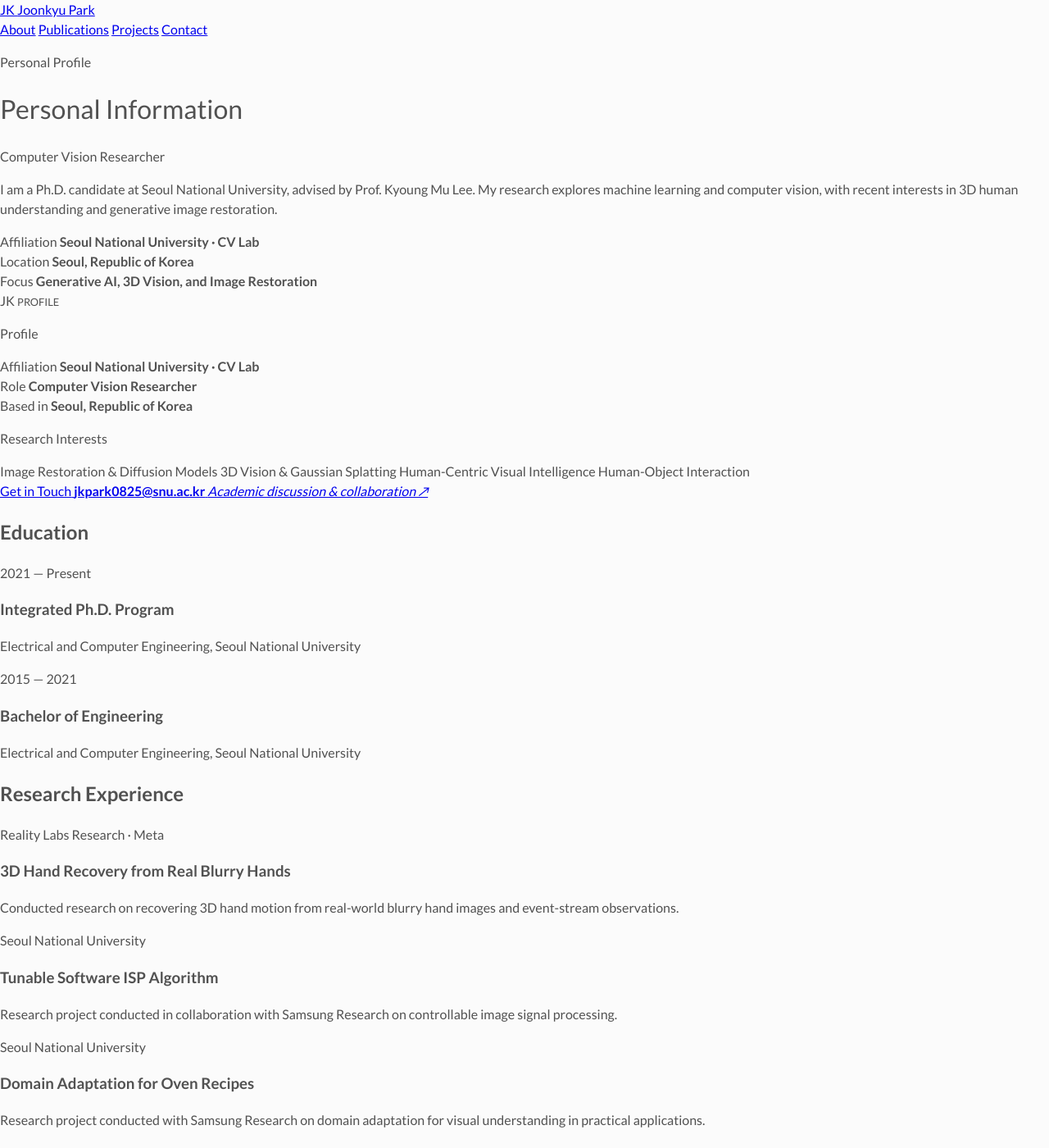
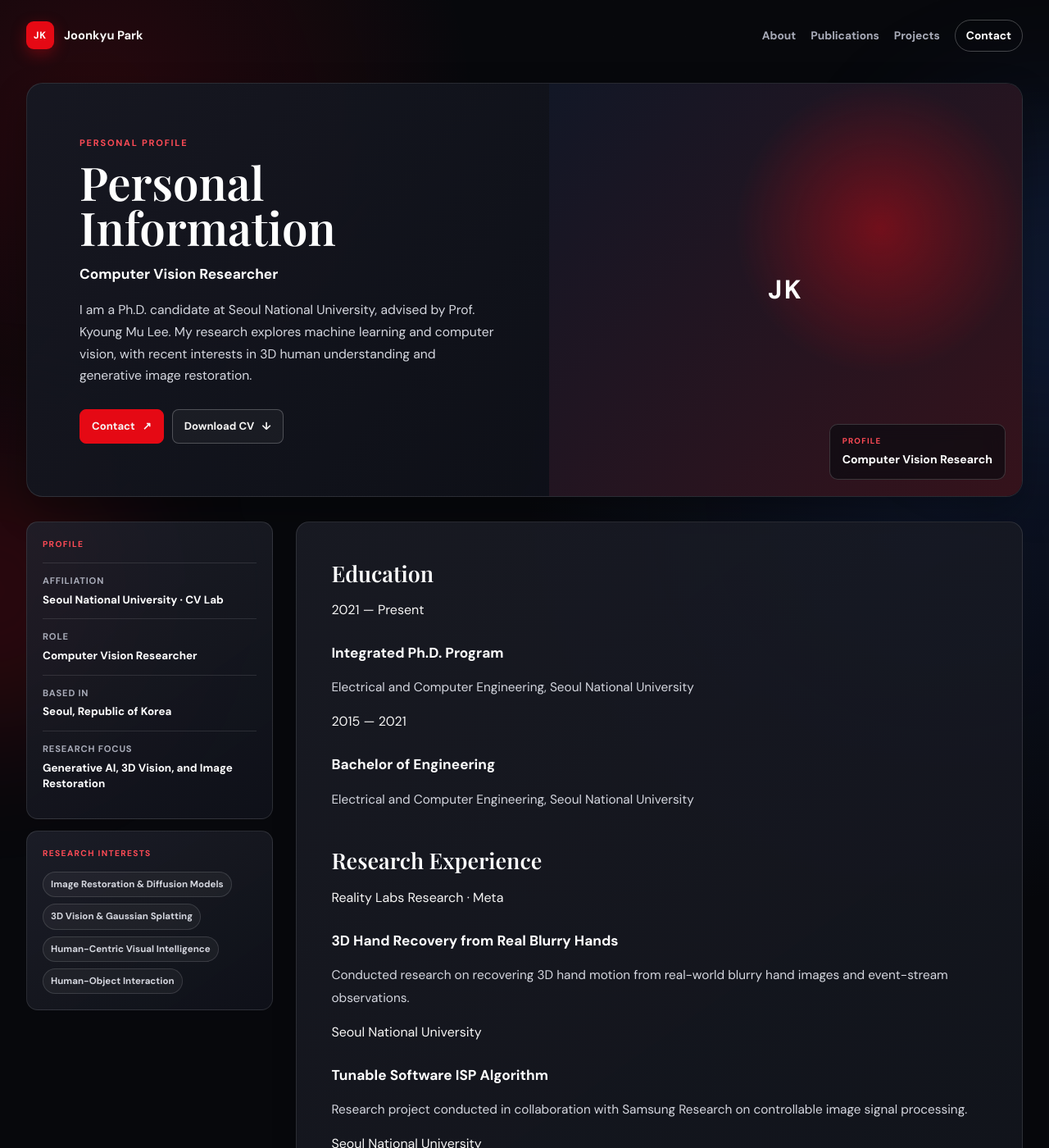
Before and after one commit to jkpark08/jkpark08.github.io, a Jekyll site: the page built from _posts/2027-12-31-edu.markdown, in a window 1280 px wide and 1400 px high. Shown: the whole window at 82% size. Built offline with Jekyll 4.4.1, drawn with Linux system fonts in a browser that asks for light colours.

Commit message:
Update profile.html

```diff
--- a/_layouts/profile.html
+++ b/_layouts/profile.html
@@ -1,8 +1,28 @@
 ---
-layout: default
+layout: null
 ---
+<!doctype html>
+<html lang="en">
+<head>
+  <meta charset="utf-8">
+  <meta name="viewport" content="width=device-width, initial-scale=1">
 
-<main class="project-page profile-page">
+  <meta name="description"
+        content="{{ page.description | default: site.description | strip_html | normalize_whitespace | escape }}">
+
+  <title>{{ page.title }} | {{ site.author }}</title>
+
+  <link rel="preconnect" href="https://fonts.googleapis.com">
+  <link rel="preconnect" href="https://fonts.gstatic.com" crossorigin>
+  <link href="https://fonts.googleapis.com/css2?family=DM+Sans:wght@400;500;600;700&family=Playfair+Display:wght@500;600;700&display=swap"
+        rel="stylesheet">
+
+  <link rel="stylesheet" href="{{ '/assets/css/main.css' | relative_url }}">
+  <link rel="stylesheet" href="{{ '/assets/css/showcase.css' | relative_url }}">
+</head>
+
+<body class="showcase-body">
+  <main class="project-page">
     <div class="project-page__ambient project-page__ambient--red"></div>
     <div class="project-page__ambient project-page__ambient--blue"></div>
 
@@ -25,53 +45,47 @@ layout: default
       </nav>
     </header>
 
-  <section class="profile-hero">
-    <div class="profile-hero__copy">
-      <p class="profile-hero__eyebrow">
+    <section class="project-hero">
+      <div class="project-hero__copy">
+        <p class="project-kicker">
           {{ page.description | default: "Personal Profile" }}
         </p>
 
         <h1>{{ page.title }}</h1>
 
         {% if page.role %}
-      <p class="profile-hero__role">{{ page.role }}</p>
+        <p class="project-hero__subtitle">{{ page.role }}</p>
         {% endif %}
 
         {% if page.summary %}
-      <p class="profile-hero__summary">{{ page.summary }}</p>
+        <p class="project-hero__summary">{{ page.summary }}</p>
         {% endif %}
 
-      <div class="profile-hero__facts">
-        {% if page.affiliation %}
-        <div class="profile-hero__fact">
-          <span>Affiliation</span>
-          <strong>{{ page.affiliation }}</strong>
-        </div>
-        {% endif %}
+        <div class="project-actions">
+          <a class="project-button project-button--primary"
+             href="mailto:{{ site.social-email }}">
+            Contact <span>↗</span>
+          </a>
 
-        {% if page.location %}
-        <div class="profile-hero__fact">
-          <span>Location</span>
-          <strong>{{ page.location }}</strong>
-        </div>
-        {% endif %}
-
-        {% if page.focus %}
-        <div class="profile-hero__fact">
-          <span>Focus</span>
-          <strong>{{ page.focus }}</strong>
-        </div>
-        {% endif %}
+          <a class="project-button"
+             href="{{ '/assets/img/CV_JK.pdf' | relative_url }}"
+             download="CV_JK.pdf">
+            Download CV <span>↓</span>
+          </a>
         </div>
       </div>
 
-    <div class="profile-hero__monogram" aria-hidden="true">
-      <span>JK</span>
-      <small>PROFILE</small>
+      <div class="project-hero__visual" aria-hidden="true">
+        <div class="project-hero__placeholder">JK</div>
+
+        <div class="project-hero__label">
+          <span>PROFILE</span>
+          <strong>Computer Vision Research</strong>
+        </div>
       </div>
     </section>
 
-  <section class="project-content profile-content">
+    <section class="project-content">
       <aside class="project-sidebar">
         <div class="project-info-card">
           <p class="project-info-card__label">Profile</p>
@@ -96,6 +110,13 @@ layout: default
             <strong>{{ page.location }}</strong>
           </div>
           {% endif %}
+
+          {% if page.focus %}
+          <div class="project-info-card__item">
+            <span>Research Focus</span>
+            <strong>{{ page.focus }}</strong>
+          </div>
+          {% endif %}
         </div>
 
         {% if page.interests %}
@@ -109,16 +130,9 @@ layout: default
           </div>
         </div>
         {% endif %}
-
-      <a class="profile-contact-card"
-         href="mailto:{{ site.social-email }}">
-        <span>Get in Touch</span>
-        <strong>{{ site.social-email }}</strong>
-        <em>Academic discussion & collaboration ↗</em>
-      </a>
       </aside>
 
-    <article class="project-article profile-article">
+      <article class="project-article">
         {{ content }}
       </article>
     </section>
@@ -128,3 +142,5 @@ layout: default
       <span>Computer Vision · Generative AI · 3D Vision</span>
     </footer>
   </main>
+</body>
+</html>
```
Lines whose indentation alone changed are shown as unchanged.
